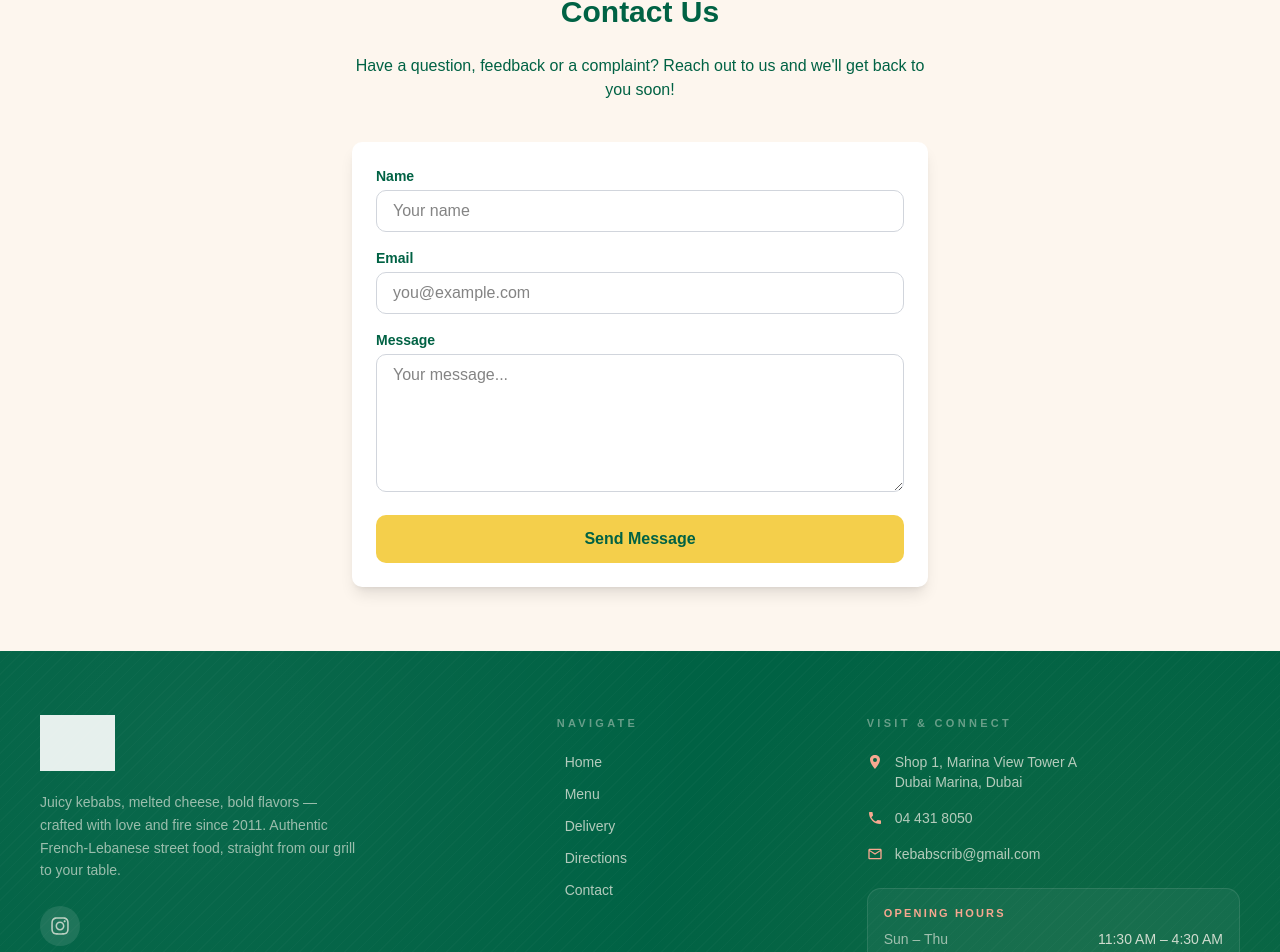
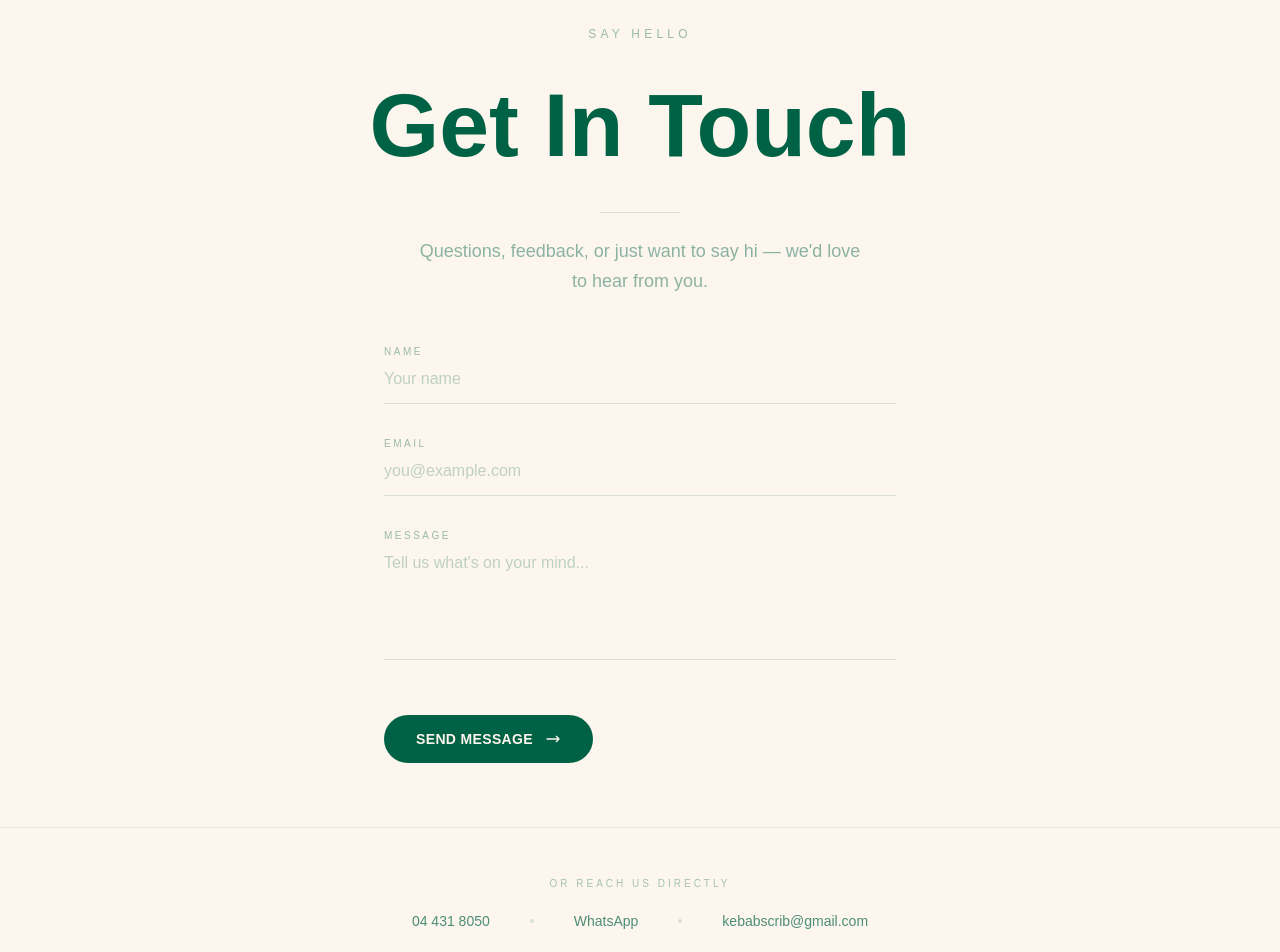
Before and after one commit to RaheemKhan0/Kebabscrib, a Next.js app: page /contactus in a window 1280 px wide. Shown: the part 134-1086 px from the top of the page. Built offline with nearby package versions, Linux system fonts and the light colour scheme; no server answers; the database is empty; grey boxes are pictures that could not be loaded; a web font is replaced by a local one.

Commit message:
Added contact us and changed design

```diff
--- a/components/ContactUs/ContactUs.tsx
+++ b/components/ContactUs/ContactUs.tsx
@@ -5,11 +5,8 @@ import { useState } from "react";
 import toast from "react-hot-toast";
 
 const ContactUs: React.FC = () => {
-  const [form, setForm] = useState({
-    name: "",
-    email: "",
-    message: "",
-  });
+  const [form, setForm] = useState({ name: "", email: "", message: "" });
+  const [sending, setSending] = useState(false);
 
   const handleChange = (
     e: React.ChangeEvent<HTMLInputElement | HTMLTextAreaElement>,
@@ -19,34 +16,48 @@ const ContactUs: React.FC = () => {
 
   const handleSubmit = async (e: React.FormEvent) => {
     e.preventDefault();
+    setSending(true);
     try {
-      await axios.post("/api/users/contactus", {name : form.name, email : form.email, message : form.message});
+      await axios.post("/api/users/contactus", form);
       toast.success("Message sent!");
-      setForm({ name: "", email: "", message: "" }); // Clear form
+      setForm({ name: "", email: "", message: "" });
     } catch (error) {
       console.error("Error sending message:", error);
       toast.error("Failed to send message.");
+    } finally {
+      setSending(false);
     }
   };
 
   return (
-    <section className="bg-EggShell py-16 px-4 flex flex-col items-center mt-16">
-      <h2 className="text-3xl font-bold text-KC_GREEN mb-6 text-center">
-        Contact Us
-      </h2>
-      <p className="text-center max-w-xl text-KC_GREEN mb-10">
-        Have a question, feedback or a complaint? Reach out to us and we&apos;ll get
-        back to you soon!
+    <div className="bg-EggShell min-h-screen">
+
+      {/* ── Hero ── */}
+      <div className="pt-32 sm:pt-40 pb-12 text-center px-6">
+        <p className="text-[11px] sm:text-xs uppercase tracking-[0.35em] text-KC_GREEN/40 font-medium mb-4">
+          Say Hello
         </p>
+        <h1
+          className="font-bold text-KC_GREEN font-wildysans"
+          style={{ fontSize: "clamp(3rem, 7vw, 6rem)" }}
+        >
+          Get In Touch
+        </h1>
+        <div className="mx-auto mt-5 h-px w-20 bg-KC_GREEN/15" />
+        <p className="mt-6 text-base sm:text-lg text-KC_GREEN/45 max-w-md mx-auto leading-relaxed">
+          Questions, feedback, or just want to say hi — we&apos;d love to hear from you.
+        </p>
+      </div>
 
-      <form
-        onSubmit={handleSubmit}
-        className="bg-white shadow-lg rounded-lg p-6 w-full max-w-xl space-y-4"
-      >
+      {/* ── Minimal Form ── */}
+      <div className="mx-auto max-w-xl px-6 sm:px-8 pb-16">
+        <form onSubmit={handleSubmit} className="space-y-8">
+
+          {/* Name — underline style */}
           <div>
             <label
-            className="block text-sm font-semibold text-KC_GREEN mb-1"
               htmlFor="name"
+              className="block text-[10px] uppercase tracking-[0.25em] text-KC_GREEN/40 font-medium mb-2"
             >
               Name
             </label>
@@ -57,15 +68,18 @@ const ContactUs: React.FC = () => {
               value={form.name}
               onChange={handleChange}
               required
-            className="w-full px-4 py-2 border border-gray-300 rounded-lg focus:outline-none focus:ring-2 focus:ring-KC_GREEN"
               placeholder="Your name"
+              className="w-full bg-transparent border-0 border-b border-KC_GREEN/15 pb-3
+                text-base text-KC_GREEN placeholder:text-KC_GREEN/25
+                focus:outline-none focus:border-KC_GREEN transition-colors duration-200"
             />
           </div>
 
+          {/* Email */}
           <div>
             <label
-            className="block text-sm font-semibold text-KC_GREEN mb-1"
               htmlFor="email"
+              className="block text-[10px] uppercase tracking-[0.25em] text-KC_GREEN/40 font-medium mb-2"
             >
               Email
             </label>
@@ -76,38 +90,90 @@ const ContactUs: React.FC = () => {
               value={form.email}
               onChange={handleChange}
               required
-            className="w-full px-4 py-2 border border-gray-300 rounded-lg focus:outline-none focus:ring-2 focus:ring-KC_GREEN"
               placeholder="you@example.com"
+              className="w-full bg-transparent border-0 border-b border-KC_GREEN/15 pb-3
+                text-base text-KC_GREEN placeholder:text-KC_GREEN/25
+                focus:outline-none focus:border-KC_GREEN transition-colors duration-200"
             />
           </div>
 
+          {/* Message */}
           <div>
             <label
-            className="block text-sm font-semibold text-KC_GREEN mb-1"
               htmlFor="message"
+              className="block text-[10px] uppercase tracking-[0.25em] text-KC_GREEN/40 font-medium mb-2"
             >
               Message
             </label>
             <textarea
               id="message"
               name="message"
-            rows={5}
+              rows={4}
               value={form.message}
               onChange={handleChange}
               required
-            className="w-full px-4 py-2 border border-gray-300 rounded-lg focus:outline-none focus:ring-2 focus:ring-KC_GREEN"
-            placeholder="Your message..."
+              placeholder="Tell us what's on your mind..."
+              className="w-full bg-transparent border-0 border-b border-KC_GREEN/15 pb-3
+                text-base text-KC_GREEN placeholder:text-KC_GREEN/25 resize-none
+                focus:outline-none focus:border-KC_GREEN transition-colors duration-200"
             />
           </div>
 
+          {/* Submit */}
+          <div className="pt-4">
             <button
               type="submit"
-          className="w-full bg-KC_Yellow text-KC_GREEN font-bold py-3 rounded-lg hover:bg-yellow-400 transition-colors duration-200"
+              disabled={sending}
+              className="inline-flex items-center gap-3 rounded-full bg-KC_GREEN px-8 py-3.5 text-sm
+                font-semibold uppercase tracking-wide text-EggShell
+                transition hover:bg-KC_Forest hover:scale-[1.02] active:scale-[0.98]
+                disabled:opacity-60 disabled:cursor-not-allowed disabled:hover:scale-100"
             >
+              {sending ? (
+                <>
+                  <svg className="w-4 h-4 animate-spin" fill="none" viewBox="0 0 24 24">
+                    <circle className="opacity-25" cx="12" cy="12" r="10" stroke="currentColor" strokeWidth="4" />
+                    <path className="opacity-75" fill="currentColor" d="M4 12a8 8 0 018-8V0C5.373 0 0 5.373 0 12h4zm2 5.291A7.962 7.962 0 014 12H0c0 3.042 1.135 5.824 3 7.938l3-2.647z" />
+                  </svg>
+                  Sending
+                </>
+              ) : (
+                <>
                   Send Message
+                  <svg className="w-4 h-4" fill="none" viewBox="0 0 24 24" stroke="currentColor" strokeWidth="2">
+                    <path strokeLinecap="round" strokeLinejoin="round" d="M17 8l4 4m0 0l-4 4m4-4H3" />
+                  </svg>
+                </>
+              )}
             </button>
+          </div>
         </form>
-    </section>
+      </div>
+
+      {/* ── Quick contact strip ── */}
+      <div className="border-t border-KC_GREEN/10 py-12">
+        <div className="mx-auto max-w-screen-md px-6">
+          <p className="text-center text-[10px] uppercase tracking-[0.3em] text-KC_GREEN/35 mb-5">
+            Or reach us directly
+          </p>
+          <div className="flex flex-col sm:flex-row items-center justify-center gap-5 sm:gap-10">
+            <a href="tel:044318050" className="text-sm text-KC_GREEN/70 hover:text-KC_PEACH transition-colors">
+              04 431 8050
+            </a>
+            <span className="hidden sm:block w-1 h-1 rounded-full bg-KC_GREEN/15" />
+            <a href="https://wa.me/971543354066" target="_blank" rel="noopener noreferrer"
+              className="text-sm text-KC_GREEN/70 hover:text-KC_PEACH transition-colors">
+              WhatsApp
+            </a>
+            <span className="hidden sm:block w-1 h-1 rounded-full bg-KC_GREEN/15" />
+            <span className="text-sm text-KC_GREEN/70">
+              kebabscrib@gmail.com
+            </span>
+          </div>
+        </div>
+      </div>
+
+    </div>
   );
 };
 
--- /dev/null
+++ b/components/Home/ContactStrip.tsx
@@ -0,0 +1,57 @@
+import Link from "next/link";
+
+const ContactStrip = () => {
+  return (
+    <section className="w-full bg-textured-kcgreen border-t border-EggShell/5">
+      <div className="mx-auto max-w-screen-md px-6 sm:px-10 py-24 sm:py-32 text-center">
+
+        {/* Heading */}
+        <p className="text-[11px] sm:text-xs uppercase tracking-[0.35em] text-KC_PEACH font-medium mb-4">
+          Get In Touch
+        </p>
+        <h2
+          className="font-bold text-EggShell font-wildysans leading-tight mb-6"
+          style={{ fontSize: "clamp(2.2rem, 5vw, 4rem)" }}
+        >
+          We&apos;d Love to Hear From You
+        </h2>
+        <p className="text-base sm:text-lg text-EggShell/50 leading-relaxed mb-10 max-w-lg mx-auto">
+          Questions, feedback, or just want to say hello — reach out and
+          we&apos;ll get back to you.
+        </p>
+
+        {/* Contact details — horizontal on desktop, stacked on mobile */}
+        <div className="flex flex-col sm:flex-row items-center justify-center gap-6 sm:gap-10 mb-10">
+          <a href="tel:044318050" className="text-EggShell/70 hover:text-KC_PEACH transition-colors text-sm">
+            04 431 8050
+          </a>
+          <span className="hidden sm:block w-1 h-1 rounded-full bg-EggShell/20" />
+          <a href="https://wa.me/971543354066" target="_blank" rel="noopener noreferrer"
+            className="text-EggShell/70 hover:text-KC_PEACH transition-colors text-sm">
+            WhatsApp
+          </a>
+          <span className="hidden sm:block w-1 h-1 rounded-full bg-EggShell/20" />
+          <span className="text-EggShell/70 text-sm">
+            kebabscrib@gmail.com
+          </span>
+        </div>
+
+        {/* CTA */}
+        <Link
+          href="/contactus"
+          className="inline-flex items-center gap-2 rounded-full border border-EggShell/20 px-8 py-3.5
+            text-sm font-medium uppercase tracking-wide text-EggShell
+            transition-all duration-300 hover:bg-EggShell hover:text-KC_GREEN hover:scale-[1.02] active:scale-[0.98]"
+        >
+          Send Us a Message
+          <svg className="w-4 h-4" fill="none" viewBox="0 0 24 24" stroke="currentColor" strokeWidth="2">
+            <path strokeLinecap="round" strokeLinejoin="round" d="M17 8l4 4m0 0l-4 4m4-4H3" />
+          </svg>
+        </Link>
+
+      </div>
+    </section>
+  );
+};
+
+export default ContactStrip;
```
Lines whose indentation alone changed are shown as unchanged.
